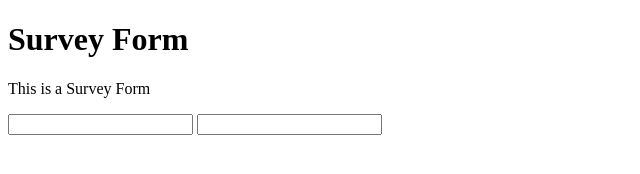
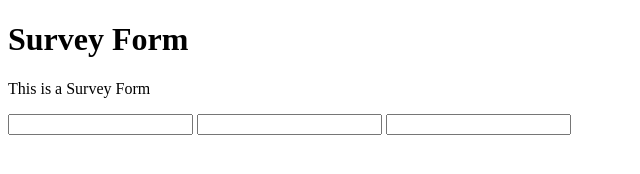
Before and after one commit to sddoe/projectT, a plain HTML site: page index.html in a window 1280 px wide. Shown: the whole page, without its empty margins (0-640 px from the left). Drawn offline with Linux system fonts and the light colour scheme.

Commit message:
stories 7,8

```diff
--- a/index.html
+++ b/index.html
@@ -14,7 +14,8 @@
     <form id="survey-form" >
       <input id="name" required/>
       <input type="email" id="email" required/>
-    </form>
+      <input id="number" type="number"/>
+        </form>
     <script  src="js/index.js"></script>
   </body>
 </html>
```
